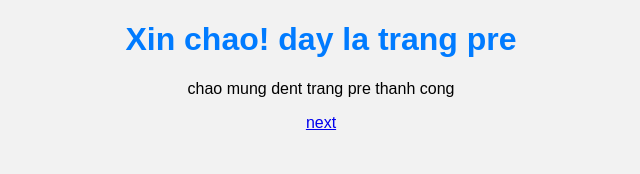
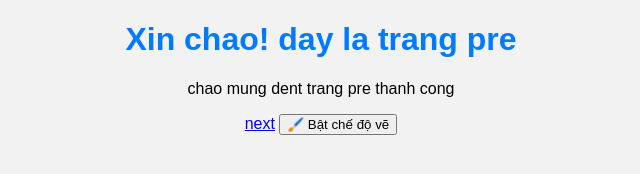
Before and after one commit to peomera/webdongian, a plain HTML site: page trangpre.html in a window 1280 px wide. Shown: the whole page, without its empty margins (319-959 px from the left). Drawn offline with Linux system fonts and the light colour scheme.

Commit message:
Update trangpre.html

```diff
--- a/trangpre.html
+++ b/trangpre.html
@@ -10,6 +10,38 @@ href="style.css">
     <h1>Xin chao! day la trang pre</h1>
     <p>chao mung dent trang pre thanh cong</p>
     <a href="index.html" class="pre-button">next</a>
+    <button onclick="enableDrawing()">🖌️ Bật chế độ vẽ</button>
+    <canvas id="drawCanvas" width="500" height="300" style="border:1px solid black; display:none;"></canvas>
+    <script>
+  function enableDrawing() {
+    const canvas = document.getElementById("drawCanvas");
+    canvas.style.display = "block";
+    const ctx = canvas.getContext("2d");
+
+    let drawing = false;
+
+    canvas.addEventListener("mousedown", () => {
+      drawing = true;
+      ctx.beginPath();
+    });
+
+    canvas.addEventListener("mouseup", () => {
+      drawing = false;
+    });
+
+    canvas.addEventListener("mousemove", (e) => {
+      if (drawing) {
+        const rect = canvas.getBoundingClientRect();
+        const x = e.clientX - rect.left;
+        const y = e.clientY - rect.top;
+        ctx.lineTo(x, y);
+        ctx.stroke();
+      }
+    });
+  }
+</script>
+
+
 </body>
 
 </html>
```
